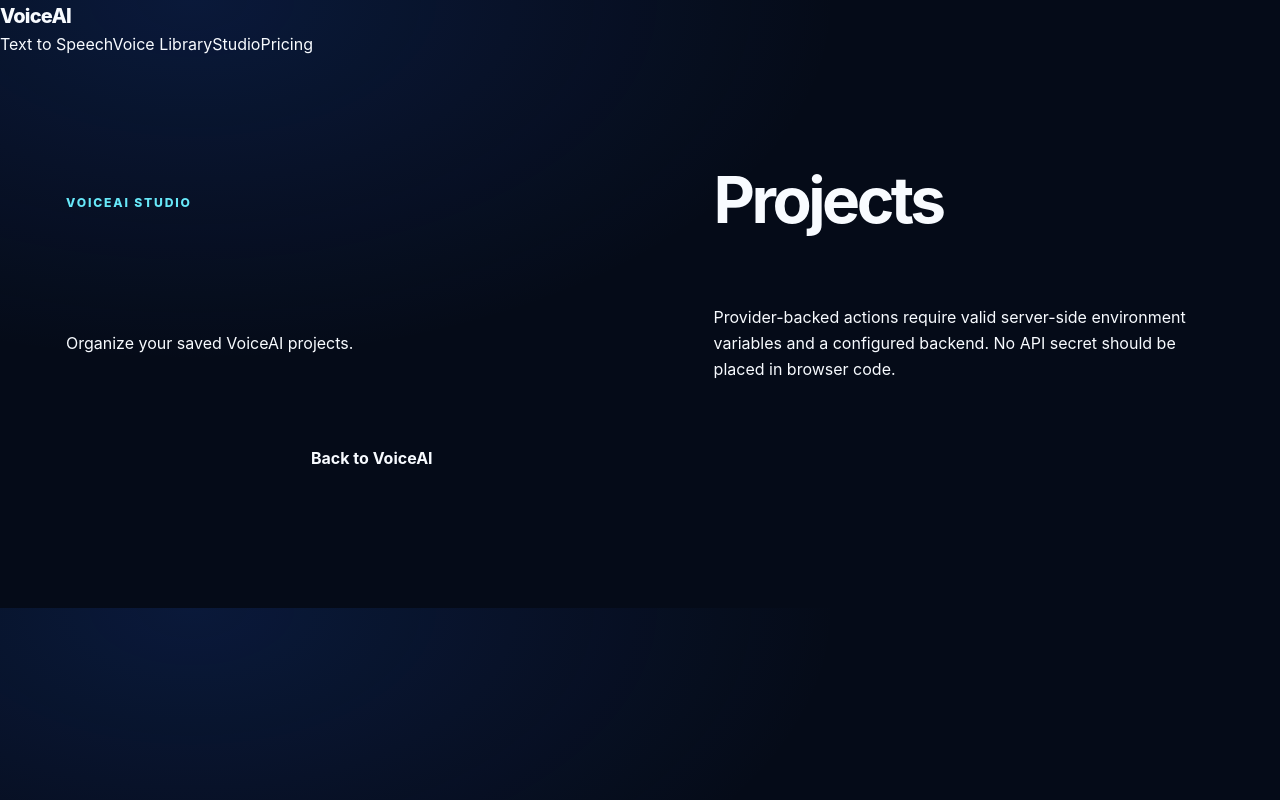
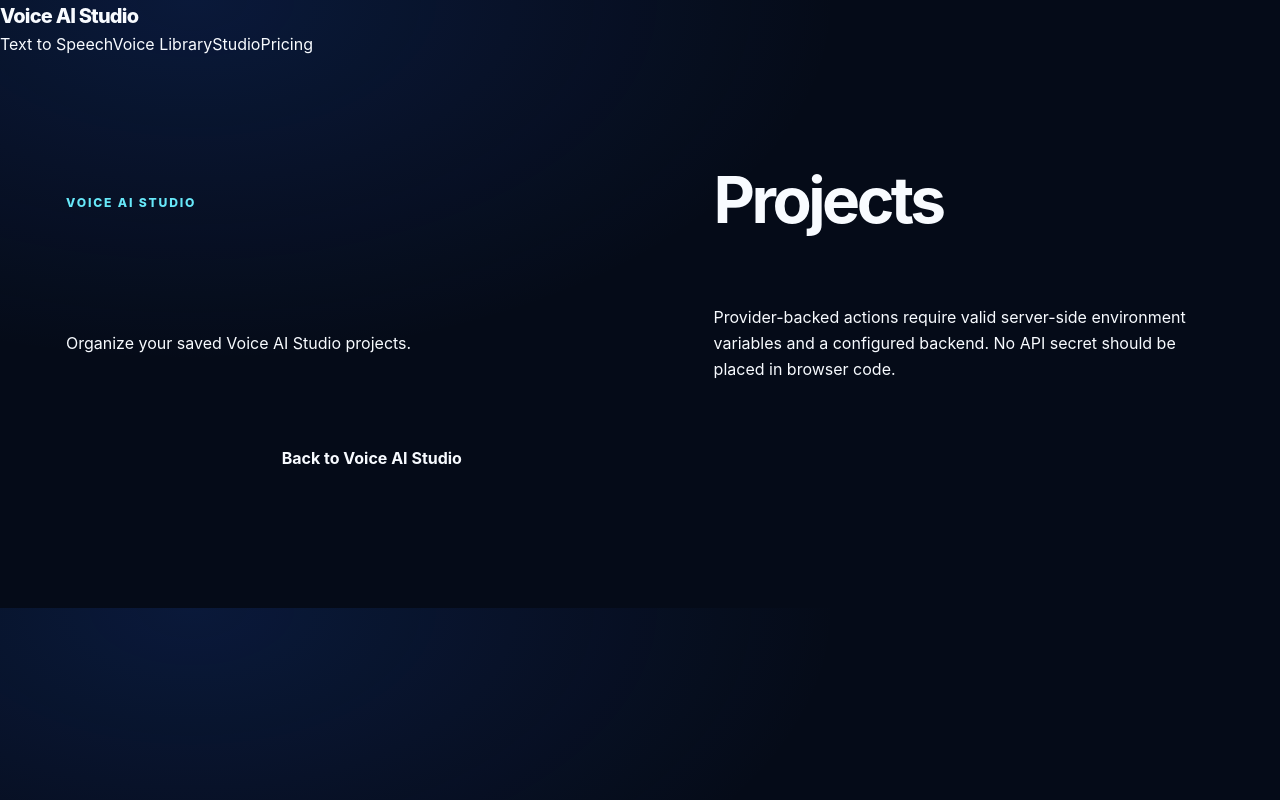
Before and after one commit to bhaylugohil376-lab/Voice-Ai-Studio_, a website: page projects.html in a window 1280 px wide. Drawn offline with Linux system fonts and the light colour scheme.

Commit message:
Use Voice AI Studio branding consistently

```diff
--- a/projects.html
+++ b/projects.html
@@ -1,2 +1,2 @@
 <!doctype html>
-<html lang="en"><head><meta charset="utf-8"><meta name="viewport" content="width=device-width,initial-scale=1"><title>Projects | VoiceAI</title><link rel="stylesheet" href="style.css"></head><body><header class="site-header"><a href="index.html" class="logo">VoiceAI</a><nav><a href="tts.html">Text to Speech</a><a href="voice-library.html">Voice Library</a><a href="studio.html">Studio</a><a href="pricing.html">Pricing</a></nav></header><main class="container"><section class="hero"><p class="eyebrow">VOICEAI STUDIO</p><h1>Projects</h1><p>Organize your saved VoiceAI projects.</p><p>Provider-backed actions require valid server-side environment variables and a configured backend. No API secret should be placed in browser code.</p><a class="button" href="index.html">Back to VoiceAI</a></section></main></body></html>
+<html lang="en"><head><meta charset="utf-8"><meta name="viewport" content="width=device-width,initial-scale=1"><title>Projects | Voice AI Studio</title><link rel="stylesheet" href="style.css"></head><body><header class="site-header"><a href="index.html" class="logo">Voice AI Studio</a><nav><a href="tts.html">Text to Speech</a><a href="voice-library.html">Voice Library</a><a href="studio.html">Studio</a><a href="pricing.html">Pricing</a></nav></header><main class="container"><section class="hero"><p class="eyebrow">VOICE AI STUDIO</p><h1>Projects</h1><p>Organize your saved Voice AI Studio projects.</p><p>Provider-backed actions require valid server-side environment variables and a configured backend. No API secret should be placed in browser code.</p><a class="button" href="index.html">Back to Voice AI Studio</a></section></main></body></html>
```
